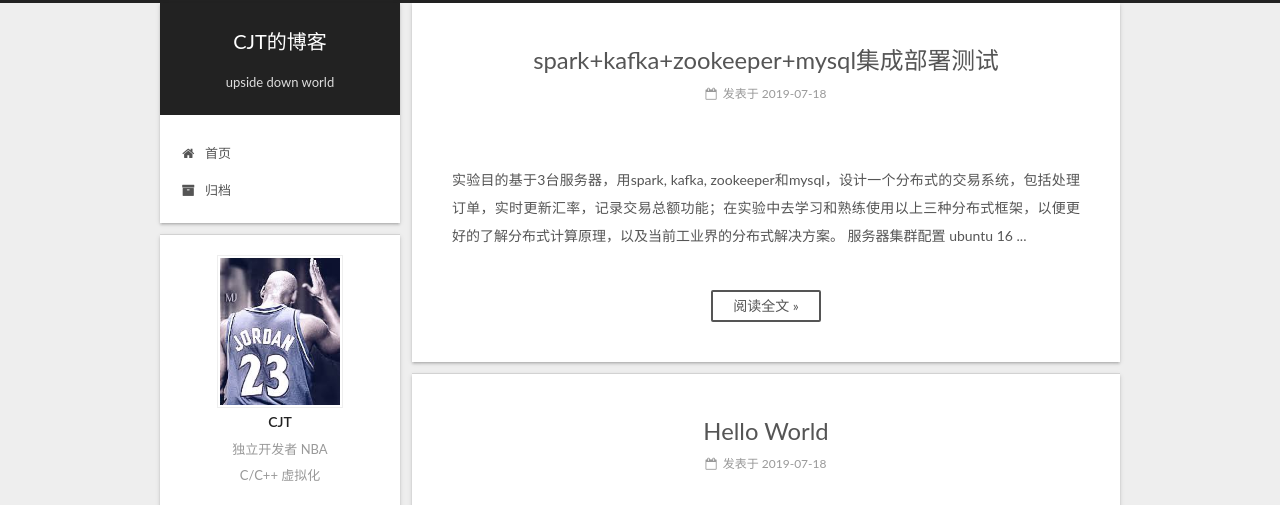
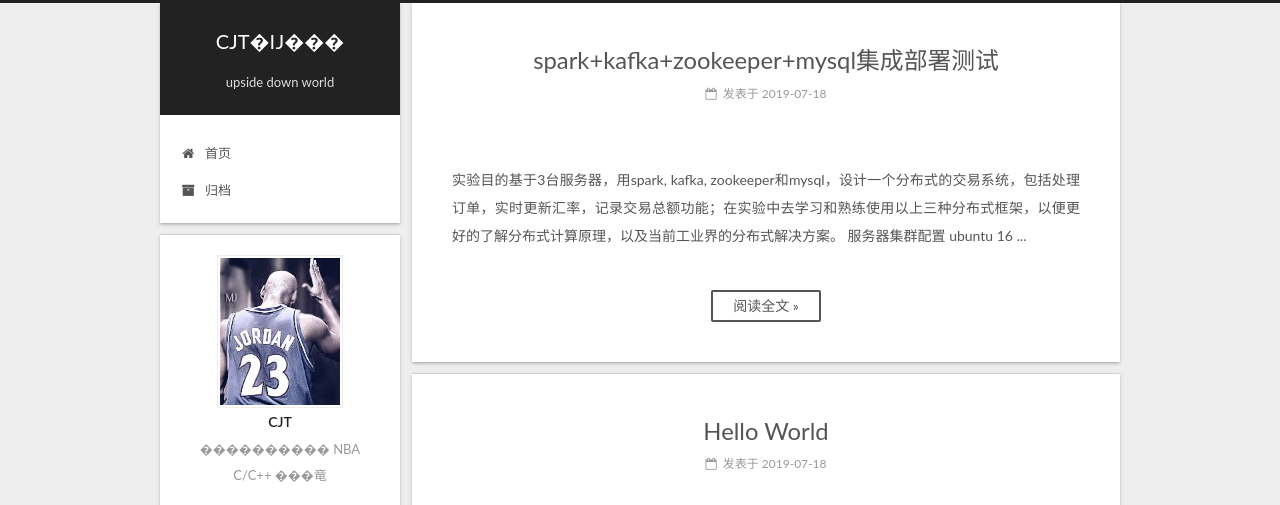
Before and after one commit to CJTSAJ/CJTSAJ.github.io, a plain HTML site: page index.html in a window 1280 px wide. Shown: the top 505 px of the page. Drawn offline with Linux system fonts and the light colour scheme.

Commit message:
Site updated: 2019-07-18 20:43:39

```diff
--- a/index.html
+++ b/index.html
@@ -79,16 +79,16 @@
 
 
 
-<meta name="description" content="独立开发者 NBAC/C++ 虚拟化">
+<meta name="description" content="���������� NBAC/C++ ���⻯">
 <meta property="og:type" content="website">
-<meta property="og:title" content="CJT的博客">
+<meta property="og:title" content="CJT�Ĳ���">
 <meta property="og:url" content="http://yoursite.com/index.html">
-<meta property="og:site_name" content="CJT的博客">
-<meta property="og:description" content="独立开发者 NBAC/C++ 虚拟化">
+<meta property="og:site_name" content="CJT�Ĳ���">
+<meta property="og:description" content="���������� NBAC/C++ ���⻯">
 <meta property="og:locale" content="zh-Hans">
 <meta name="twitter:card" content="summary">
-<meta name="twitter:title" content="CJT的博客">
-<meta name="twitter:description" content="独立开发者 NBAC/C++ 虚拟化">
+<meta name="twitter:title" content="CJT�Ĳ���">
+<meta name="twitter:description" content="���������� NBAC/C++ ���⻯">
 
 
 
@@ -124,7 +124,7 @@
 
 
 
-  <title>CJT的博客</title>
+  <title>CJT�Ĳ���</title>
 
 
 
@@ -155,7 +155,7 @@
     <div class="custom-logo-site-title">
       <a href="/" class="brand" rel="start">
         <span class="logo-line-before"><i></i></span>
-        <span class="site-title">CJT的博客</span>
+        <span class="site-title">CJT�Ĳ���</span>
         <span class="logo-line-after"><i></i></span>
       </a>
     </div>
@@ -241,7 +241,7 @@
     </span>
 
     <span hidden itemprop="publisher" itemscope itemtype="http://schema.org/Organization">
-      <meta itemprop="name" content="CJT的博客">
+      <meta itemprop="name" content="CJT�Ĳ���">
     </span>
 
 
@@ -369,7 +369,7 @@ ubuntu 16
     </span>
 
     <span hidden itemprop="publisher" itemscope itemtype="http://schema.org/Organization">
-      <meta itemprop="name" content="CJT的博客">
+      <meta itemprop="name" content="CJT�Ĳ���">
     </span>
 
 
@@ -511,7 +511,7 @@ ubuntu 16
               <img class="site-author-image" itemprop="image" src="/images/avatar.jpg" alt="CJT">
 
               <p class="site-author-name" itemprop="name">CJT</p>
-              <p class="site-description motion-element" itemprop="description">独立开发者 NBA<br>C/C++ 虚拟化</p>
+              <p class="site-description motion-element" itemprop="description">���������� NBA<br>C/C++ ���⻯</p>
           </div>
 
           <nav class="site-state motion-element">
```
Also changed, not shown: 2019/07/18/hello-world/index.html (+5 -5 lines), 2019/07/18/spark-kafka-zookeeper-mysql集成部署测试/index.html (+5 -5 lines), archives/2019/07/index.html (+9 -9 lines), archives/2019/index.html (+9 -9 lines), archives/index.html (+9 -9 lines).
